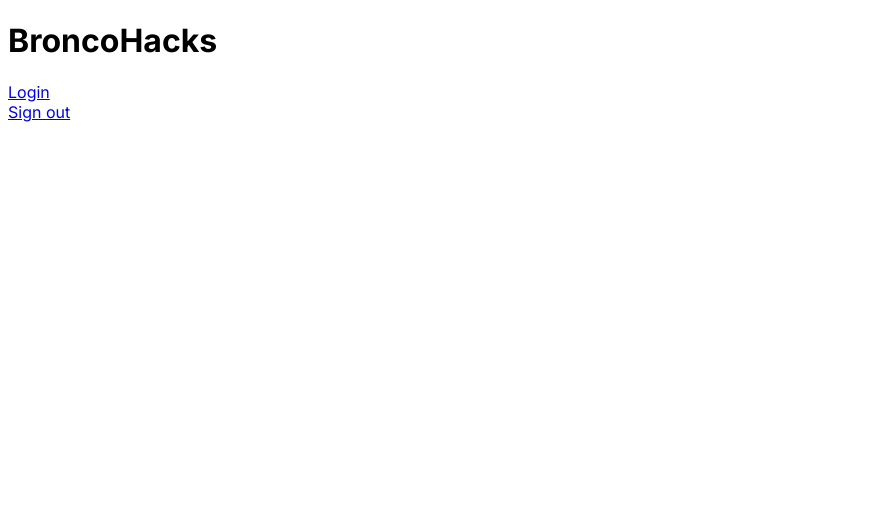
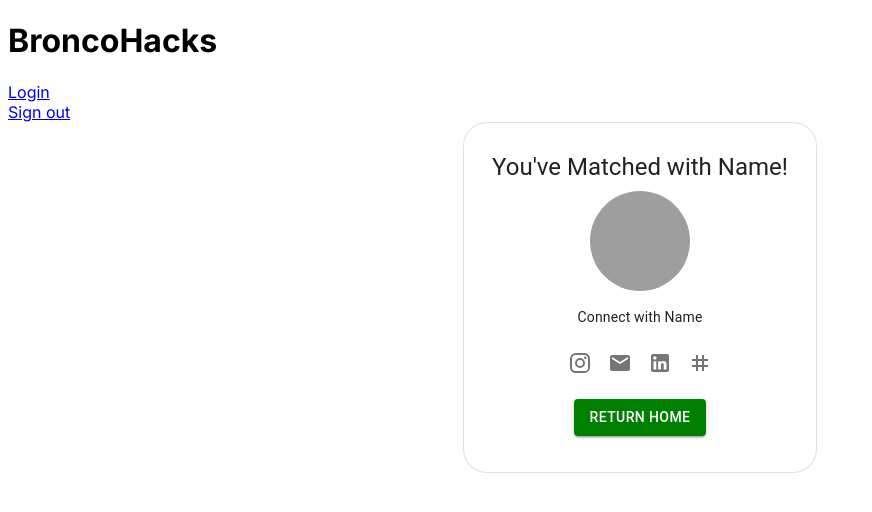
Before and after one commit to GuyWhoCode/BroncoHacks24, a Next.js app: page / in a window 1280 px wide. Shown: the top 512 px of the page, without its empty margins (0-872 px from the left). Built offline with nearby package versions, Linux system fonts and the light colour scheme; no server answers; grey boxes are pictures that could not be loaded.

Commit message:
Added social media/contact form (#14)
* Added social media/contact form

* fixed things

* feat: delete pnpm

* added card

---------

Co-authored-by: GuyWhoCode <34526187+GuyWhoCode@users.noreply.github.com>

```diff
--- /dev/null
+++ b/src/app/match-results.tsx
@@ -0,0 +1,65 @@
+/* eslint-disable react/no-unescaped-entities */
+import * as React from 'react';
+import Box from '@mui/material/Box';
+import Card from '@mui/material/Card';
+import CardContent from '@mui/material/CardContent';
+import Typography from '@mui/material/Typography';
+import IconButton from '@mui/material/IconButton';
+import InstagramIcon from '@mui/icons-material/Instagram';
+import EmailIcon from '@mui/icons-material/Email';
+import LinkedInIcon from '@mui/icons-material/LinkedIn';
+import TagIcon from '@mui/icons-material/Tag';
+import Avatar from '@mui/material/Avatar';
+import Button from '@mui/material/Button';
+import Stack from '@mui/material/Stack';
+
+export default function SocialMediaCard() {
+  return (
+    <Box sx={{ display: "flex", justifyContent: "center" }}>
+      <Card variant="outlined" sx={{borderRadius: "24px", padding: "12px"}}>
+        <CardContent>
+          <Typography variant="h5" component="div" gutterBottom textAlign="center">
+            You've Matched with Name!
+          </Typography>
+          <Stack spacing={2} alignItems="center">
+            <Avatar
+              alt="Profile Image"
+              src="/path/to/image.jpg"
+              sx={{ width: 100, height: 100 }}
+            />
+            <Typography variant="body2" textAlign="center">
+              Connect with Name
+            </Typography>
+            <Box>
+              <IconButton aria-label="instagram">
+                <InstagramIcon />
+              </IconButton>
+              <IconButton aria-label="email">
+                <EmailIcon />
+              </IconButton>
+              <IconButton aria-label="linkedin">
+                <LinkedInIcon />
+              </IconButton>
+              <IconButton aria-label="tags">
+                <TagIcon />
+              </IconButton>
+            </Box>
+            <Button
+              variant="contained"
+              color="primary"
+              sx={{
+                backgroundColor: 'green',
+                ':hover': {
+                  backgroundColor: 'darkgreen',
+                  boxShadow: 'none',
+                },
+              }}
+            >
+              Return Home
+            </Button>
+          </Stack>
+        </CardContent>
+      </Card>
+    </Box>
+  );
+}
--- a/src/app/page.tsx
+++ b/src/app/page.tsx
@@ -2,6 +2,7 @@
 import { authOptions } from "@/app/api/auth/[...nextauth]/options";
 import Image from "next/image";
 import { Session } from "next-auth";
+import SocialMediaCard from "./match-results";
 
 interface user {
     name: string;
@@ -36,6 +37,8 @@
             <a href="/api/auth/signin">Login</a>
             <br />
             <a href="/api/auth/signout">Sign out</a>
+            <br />
+            <SocialMediaCard />
         </main>
     );
 }
```
Also changed, not shown: package.json (+6 -1 lines), 2 other files (tests, documents, lock files or other folders).
